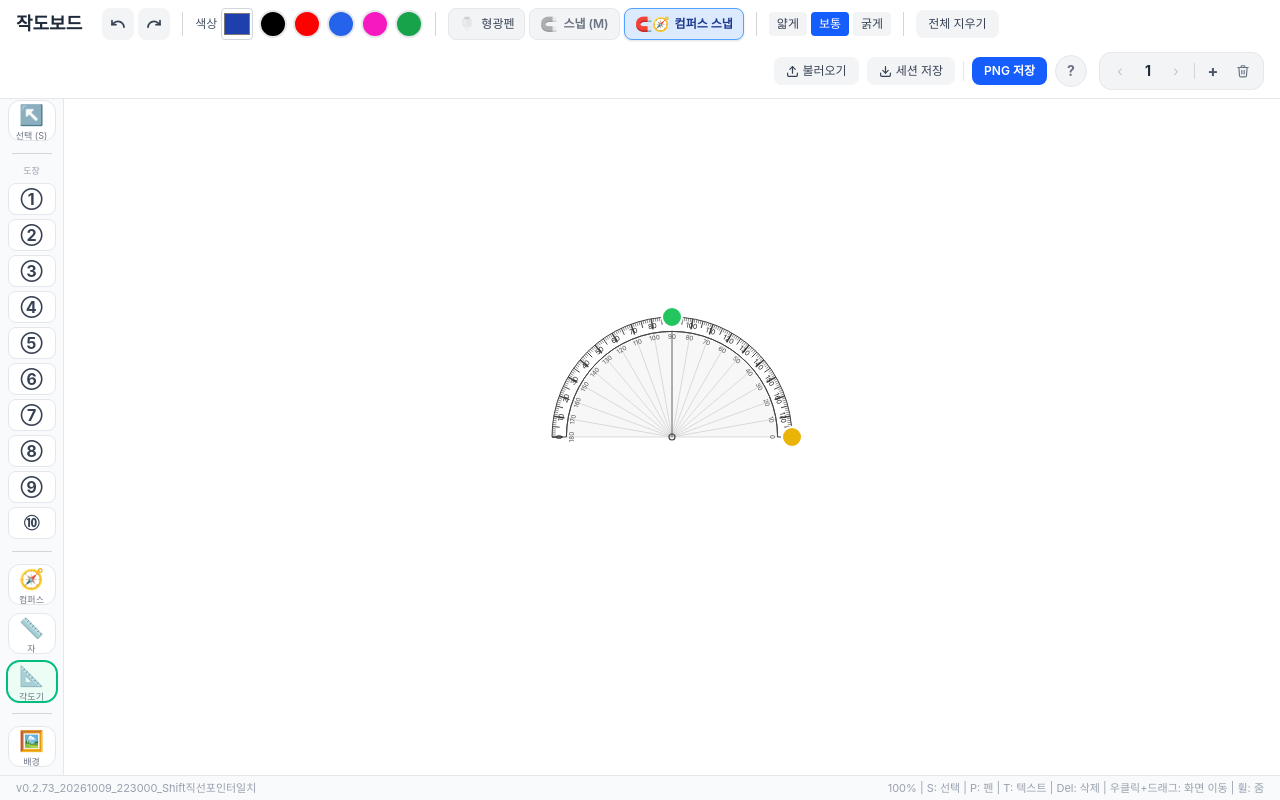
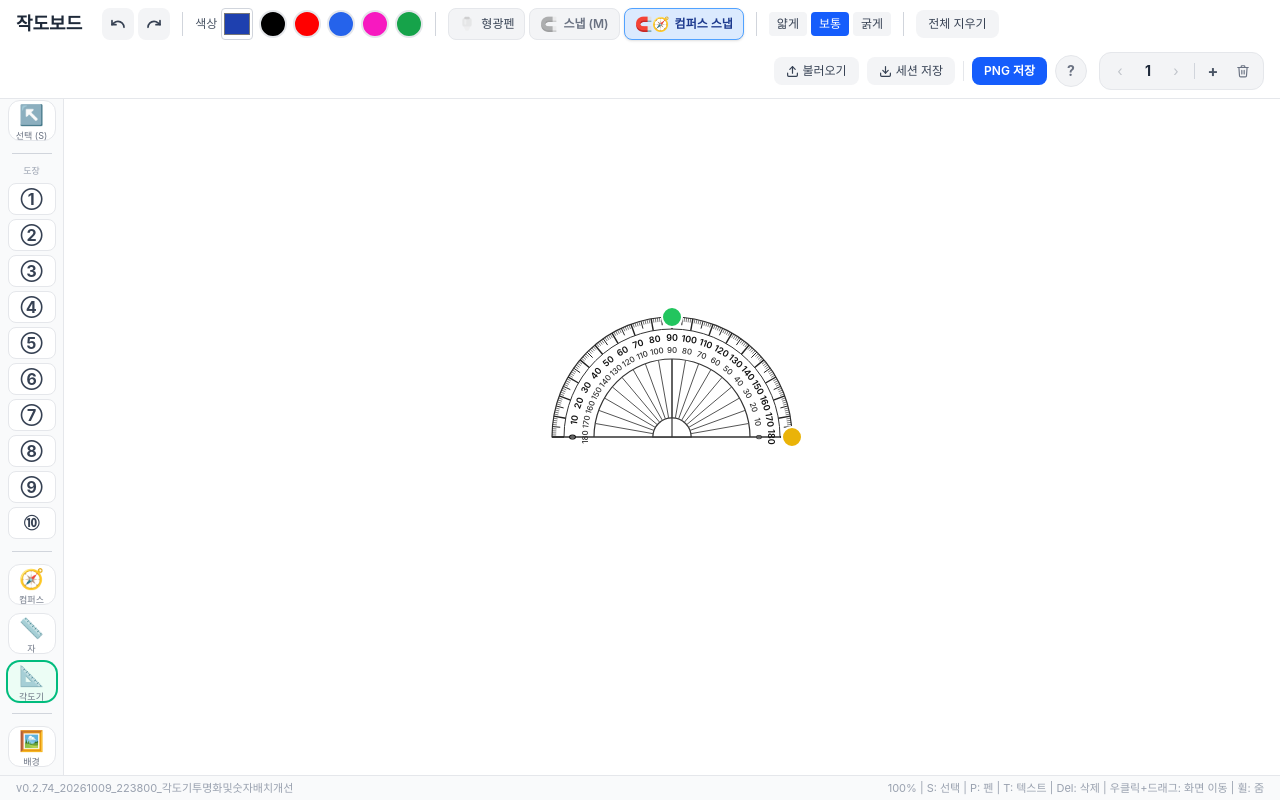
Before and after one commit to mathwawawa-dev/geometric_construction, a React (Vite) app: page / in a window 1280 px wide. Both pictures are taken after a click on the button "📐 각도기". Built offline with nearby package versions, Linux system fonts and the light colour scheme.

Commit message:
v0.2.74_20261009_223800_각도기투명화및숫자배치개선

```diff
--- a/src/App.jsx
+++ b/src/App.jsx
@@ -17,7 +17,7 @@ if (typeof window !== 'undefined') {
   };
 }
 
-const VERSION = 'v0.2.73_20261009_223000_Shift직선포인터일치'
+const VERSION = 'v0.2.74_20261009_223800_각도기투명화및숫자배치개선'
 
 export default function App() {
   const canvasRef = useRef(null)
--- a/src/components/ProtractorTool.jsx
+++ b/src/components/ProtractorTool.jsx
@@ -71,7 +71,9 @@ export default function ProtractorTool({ protractor, setProtractor, onInteractio
   const degAngle = angle * (180 / Math.PI)
 
   const R_outer = radius
-  const R_inner = radius * 0.88  // 눈금 띠 안쪽
+  const R_tick_inner = radius * 0.90  // 눈금 끝나는 안쪽 반원선
+  const R_inner = radius * 0.65       // 숫자 아래 안쪽 반원선 (사진의 큰 안쪽 호)
+  const R_hub = radius * 0.16         // 사진의 중심 반원 허브
 
   const ticks = Array.from({ length: 181 }, (_, i) => i)
   const radialLines = [10,20,30,40,50,60,70,80,90,100,110,120,130,140,150,160,170]
@@ -79,7 +81,7 @@ export default function ProtractorTool({ protractor, setProtractor, onInteractio
   // SVG는 Y가 아래로 증가 → 반원 위쪽은 cy - r*sin(θ)
   // tickRad: i=0 → left(π), i=90 → top(π/2), i=180 → right(0)
   const aX = (r, tickRad) => cx + r * Math.cos(tickRad)
-  const aY = (r, tickRad) => cy - r * Math.sin(tickRad)  // ← 핵심: 마이너스
+  const aY = (r, tickRad) => cy - r * Math.sin(tickRad)
 
   const labelDegrees = [0,10,20,30,40,50,60,70,80,90,100,110,120,130,140,150,160,170,180]
 
@@ -95,67 +97,91 @@ export default function ProtractorTool({ protractor, setProtractor, onInteractio
         onMouseDown={onPointerDown('center')}
         onTouchStart={onPointerDown('center')}
       >
-        {/* 반원 내부 채우기 (호=위쪽, 직선=아래 기준선) */}
+        {/* 반원 외곽 투명 채우기 (마우스 드래그/이동 이벤트 수신용) */}
         <path
           d={`M ${cx - R_outer} ${cy} A ${R_outer} ${R_outer} 0 0 1 ${cx + R_outer} ${cy} Z`}
-          fill="rgba(245, 245, 245, 0.75)"
-          stroke="none"
+          fill="rgba(255, 255, 255, 0.01)"
+          stroke="#333"
+          strokeWidth="1.2"
         />
 
-        {/* 눈금 띠 (바깥호 + 안쪽호 사이 흰 띠) */}
+        {/* 눈금 바닥 호선 (R_tick_inner) */}
         <path
-          d={`M ${cx - R_outer} ${cy} A ${R_outer} ${R_outer} 0 0 1 ${cx + R_outer} ${cy}
-              L ${cx + R_inner} ${cy} A ${R_inner} ${R_inner} 0 0 0 ${cx - R_inner} ${cy} Z`}
-          fill="white"
-          stroke="#444"
+          d={`M ${cx - R_tick_inner} ${cy} A ${R_tick_inner} ${R_tick_inner} 0 0 1 ${cx + R_tick_inner} ${cy}`}
+          fill="none"
+          stroke="#333"
           strokeWidth="1"
         />
 
-        {/* 10도 단위 방사선 (중심 → R_inner) */}
+        {/* 숫자 아래 안쪽 큰 호선 (R_inner) */}
+        <path
+          d={`M ${cx - R_inner} ${cy} A ${R_inner} ${R_inner} 0 0 1 ${cx + R_inner} ${cy}`}
+          fill="none"
+          stroke="#333"
+          strokeWidth="1.2"
+        />
+
+        {/* 중심 반원 허브 (R_hub) */}
+        <path
+          d={`M ${cx - R_hub} ${cy} A ${R_hub} ${R_hub} 0 0 1 ${cx + R_hub} ${cy} Z`}
+          fill="rgba(255, 255, 255, 0.6)"
+          stroke="#333"
+          strokeWidth="1.2"
+        />
+
+        {/* 기준 지름 수평선 */}
+        <line x1={cx - R_outer} y1={cy} x2={cx + R_outer} y2={cy}
+          stroke="#333" strokeWidth="1.2"
+        />
+
+        {/* 10도 단위 방사선 (R_hub ~ R_inner) */}
         {radialLines.map((deg) => {
           const tickRad = Math.PI - (deg * Math.PI) / 180
           return (
             <line key={deg}
-              x1={cx} y1={cy}
+              x1={aX(R_hub, tickRad)} y1={aY(R_hub, tickRad)}
               x2={aX(R_inner, tickRad)} y2={aY(R_inner, tickRad)}
-              stroke="#bbb" strokeWidth="0.7" opacity="0.7"
+              stroke="#555" strokeWidth="1"
             />
           )
         })}
 
-        {/* 기준 지름 수평선 */}
-        <line x1={cx - R_inner} y1={cy} x2={cx + R_inner} y2={cy}
-          stroke="#bbb" strokeWidth="0.7" opacity="0.7"
+        {/* 중앙 90° 수직선 (중심부터 R_inner까지) */}
+        <line x1={cx} y1={cy} x2={cx} y2={cy - R_inner}
+          stroke="#333" strokeWidth="1.2"
         />
 
-        {/* 눈금 (바깥에서 안쪽으로) */}
+        {/* 눈금 (R_outer에서 시작하여 안쪽으로) */}
         {ticks.map((i) => {
           const tickRad = Math.PI - (i * Math.PI) / 180
           const is10 = i % 10 === 0
           const is5  = i % 5 === 0
-          const tickLen = is10 ? R_outer * 0.09 : is5 ? R_outer * 0.06 : R_outer * 0.03
+          // 10도는 R_tick_inner까지 전체 도달, 5도는 65%, 1도는 35% 길이
+          const tickSpan = R_outer - R_tick_inner
+          const len = is10 ? tickSpan : is5 ? tickSpan * 0.65 : tickSpan * 0.35
           return (
             <line key={i}
-              x1={aX(R_outer, tickRad)}          y1={aY(R_outer, tickRad)}
-              x2={aX(R_outer - tickLen, tickRad)} y2={aY(R_outer - tickLen, tickRad)}
-              stroke="#444"
-              strokeWidth={is10 ? 1.5 : is5 ? 1 : 0.6}
+              x1={aX(R_outer, tickRad)}       y1={aY(R_outer, tickRad)}
+              x2={aX(R_outer - len, tickRad)} y2={aY(R_outer - len, tickRad)}
+              stroke="#222"
+              strokeWidth={is10 ? 1.4 : is5 ? 1 : 0.6}
             />
           )
         })}
 
-        {/* 바깥쪽 숫자 (오른쪽=0°, 왼쪽=180°) */}
+        {/* 바깥쪽 숫자 (0~180) - 눈금 호선(R_tick_inner) 아래에 안전하게 배치 */}
         {labelDegrees.map((deg) => {
           const tickRad = Math.PI - (deg * Math.PI) / 180
-          const lx = aX(R_outer - R_outer * 0.065, tickRad)
-          const ly = aY(R_outer - R_outer * 0.065, tickRad)
-          // 반지름 방향으로 세워서 읽히도록 회전
+          const rLabel = radius * 0.82
+          const lx = aX(rLabel, tickRad)
+          const ly = aY(rLabel, tickRad)
           const rotDeg = deg - 90
           return (
             <text key={`out-${deg}`} x={lx} y={ly}
               textAnchor="middle" dominantBaseline="middle"
-              fontSize={R_outer * 0.058}
-              fill="#222"
+              fontSize={Math.max(9, radius * 0.052)}
+              fontWeight="600"
+              fill="#111"
               transform={`rotate(${rotDeg}, ${lx}, ${ly})`}
               style={{ userSelect: 'none', pointerEvents: 'none' }}
             >
@@ -164,18 +190,20 @@ export default function ProtractorTool({ protractor, setProtractor, onInteractio
           )
         })}
 
-        {/* 안쪽 숫자 (반대 방향 스케일: 오른쪽=180°, 왼쪽=0°) */}
+        {/* 안쪽 숫자 (180~0) - 안쪽 호선(R_inner) 위에 안전하게 배치 */}
         {labelDegrees.map((deg) => {
           const innerDeg = 180 - deg
           const tickRad = Math.PI - (deg * Math.PI) / 180
-          const lx = aX(R_outer - R_outer * 0.165, tickRad)
-          const ly = aY(R_outer - R_outer * 0.165, tickRad)
+          const rLabel = radius * 0.72
+          const lx = aX(rLabel, tickRad)
+          const ly = aY(rLabel, tickRad)
           const rotDeg = deg - 90
           return (
             <text key={`in-${deg}`} x={lx} y={ly}
               textAnchor="middle" dominantBaseline="middle"
-              fontSize={R_outer * 0.052}
-              fill="#555"
+              fontSize={Math.max(8, radius * 0.046)}
+              fontWeight="500"
+              fill="#333"
               transform={`rotate(${rotDeg}, ${lx}, ${ly})`}
               style={{ userSelect: 'none', pointerEvents: 'none' }}
             >
@@ -183,20 +211,6 @@ export default function ProtractorTool({ protractor, setProtractor, onInteractio
             </text>
           )
         })}
-
-        {/* 내측 반원 테두리 */}
-        <path
-          d={`M ${cx - R_inner} ${cy} A ${R_inner} ${R_inner} 0 0 1 ${cx + R_inner} ${cy}`}
-          fill="none" stroke="#444" strokeWidth="1"
-        />
-
-        {/* 중앙 수직선 (90° 기준선) */}
-        <line x1={cx} y1={cy - R_inner} x2={cx} y2={cy}
-          stroke="#555" strokeWidth="0.8"
-        />
-
-        {/* 중앙 기준점 원 */}
-        <circle cx={cx} cy={cy} r={radius * 0.025} fill="none" stroke="#444" strokeWidth="1.2" />
       </g>
 
       {/* 회전 핸들 */}
```
Also changed, not shown: 작도보드_실행.html (+2 -3 lines), 1 other file (tests, documents, lock files or other folders).
